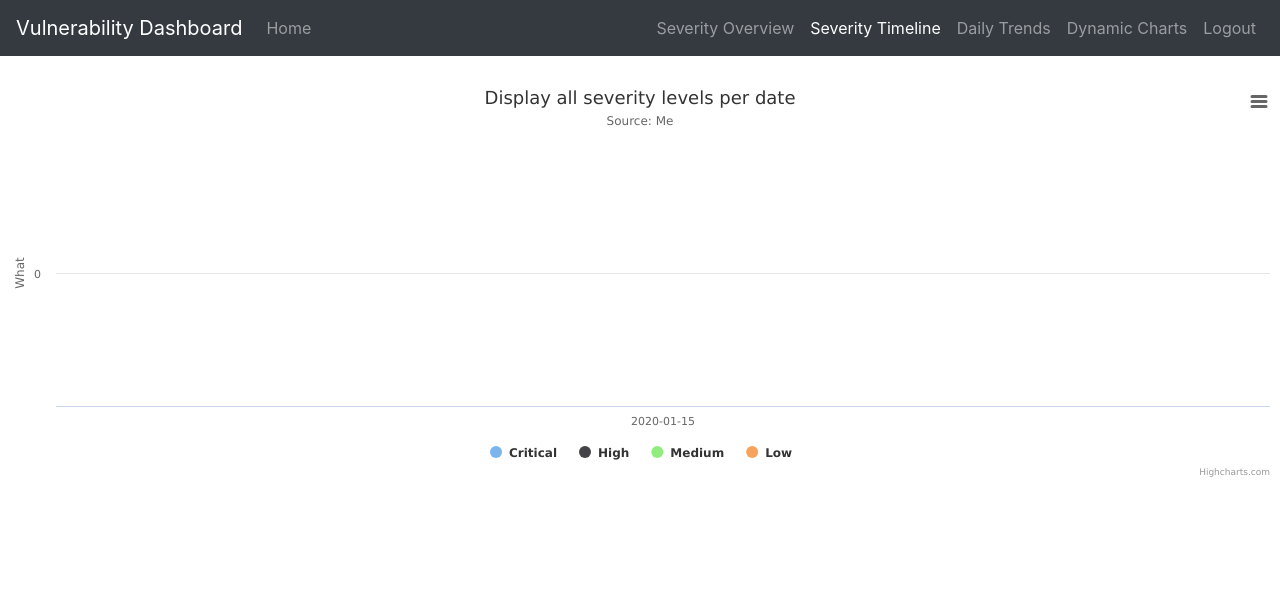
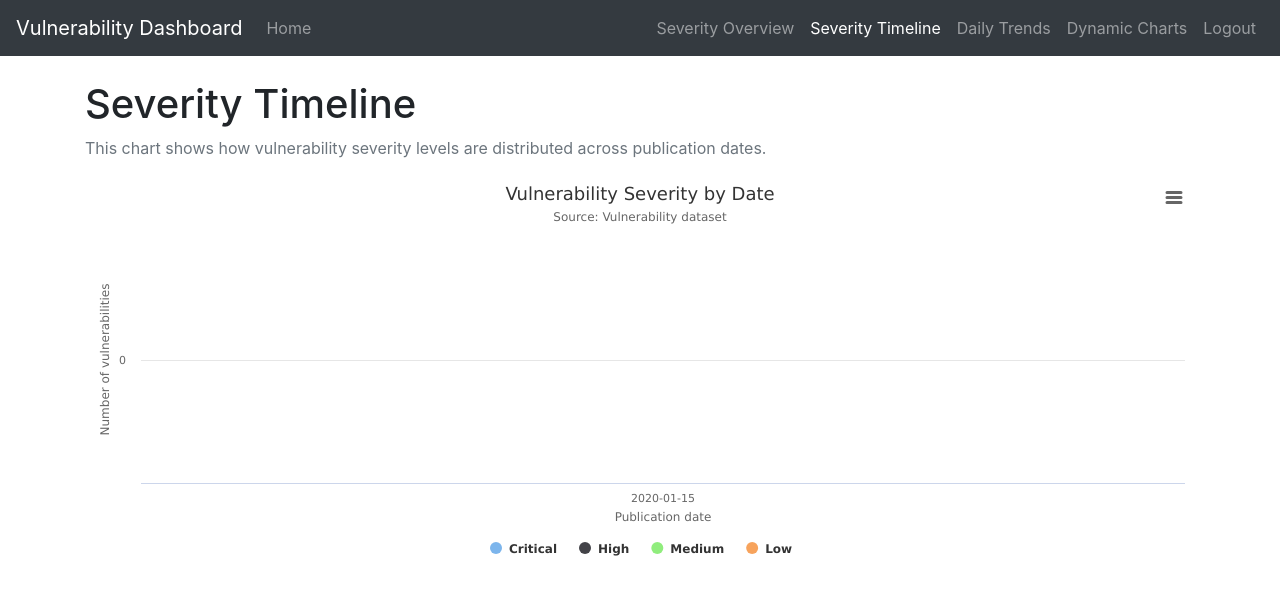
Before and after one commit to chrispsk/dw, a Django app: page /dashboard/graph2/ in a window 1280 px wide. Shown: the top 595 px of the page. Run offline with Django 3.2, Linux system fonts and the light colour scheme; a user stored in the database is signed in; tables that the repository leaves empty hold one stand-in row (values such as "Sample post"); some libraries are stand-ins or nearby versions.

Commit message:
Refactor severity chart rendering in graph2.html

```diff
--- a/templates/graph2.html
+++ b/templates/graph2.html
@@ -1,53 +1,54 @@
 {% extends "base.html" %}
 
 {% block content %}
+<div class="container">
+    <h1>Severity Timeline</h1>
+    <p class="text-muted">
+        This chart shows how vulnerability severity levels are distributed across publication dates.
+    </p>
 
-<div id="container"></div>
-
+    <div id="severity-timeline-chart" style="width: 100%; height: 400px;"></div>
+</div>
 {% endblock %}
 
 {% block highcharts %}
+<script>
+    const publishDates = JSON.parse('{{ dat|escapejs }}');
+    const criticalCounts = JSON.parse('{{ cri|escapejs }}').map(Number);
+    const highCounts = JSON.parse('{{ hi|escapejs }}').map(Number);
+    const mediumCounts = JSON.parse('{{ me|escapejs }}').map(Number);
+    const lowCounts = JSON.parse('{{ lo|escapejs }}').map(Number);
 
-<script>
-
-var dat = JSON.parse('{{ dat | escapejs }}');
-var cri = JSON.parse('{{ cri | escapejs }}');
-var hi = JSON.parse('{{ hi | escapejs }}');
-var me = JSON.parse('{{ me | escapejs }}');
-var lo = JSON.parse('{{ lo | escapejs }}');
-
-var c = cri.map(i=>Number(i));
-var h = hi.map(i=>Number(i));
-var m = me.map(i=>Number(i));
-var l = lo.map(i=>Number(i));
-
-Highcharts.chart('container', {
+    Highcharts.chart('severity-timeline-chart', {
         chart: {
             type: 'column'
         },
         title: {
-        text: 'Display all severity levels per date'
+            text: 'Vulnerability Severity by Date'
         },
         subtitle: {
-        text: 'Source: Me'
+            text: 'Source: Vulnerability dataset'
         },
         xAxis: {
-        categories: dat,
-        crosshair: true
+            categories: publishDates,
+            crosshair: true,
+            title: {
+                text: 'Publication date'
+            }
         },
         yAxis: {
             min: 0,
             title: {
-            text: 'What'
+                text: 'Number of vulnerabilities'
             }
         },
         tooltip: {
+            shared: true,
+            useHTML: true,
             headerFormat: '<span style="font-size:10px">{point.key}</span><table>',
             pointFormat: '<tr><td style="color:{series.color};padding:0">{series.name}: </td>' +
-            '<td style="padding:0"><b>{point.y:.1f} mm</b></td></tr>',
-        footerFormat: '</table>',
-        shared: true,
-        useHTML: true
+                '<td style="padding:0"><b>{point.y}</b></td></tr>',
+            footerFormat: '</table>'
         },
         plotOptions: {
             column: {
@@ -55,25 +56,27 @@ Highcharts.chart('container', {
                 borderWidth: 0
             }
         },
-    series: [{
+        credits: {
+            enabled: false
+        },
+        series: [
+            {
                 name: 'Critical',
-        data: c
-
-    }, {
+                data: criticalCounts
+            },
+            {
                 name: 'High',
-        data: h
-
-    }, {
+                data: highCounts
+            },
+            {
                 name: 'Medium',
-        data: m
-
-    }, {
+                data: mediumCounts
+            },
+            {
                 name: 'Low',
-        data: l
-
-    }]
+                data: lowCounts
+            }
+        ]
     });
-
 </script>
-
 {% endblock %}
```
Lines whose indentation alone changed are shown as unchanged.
